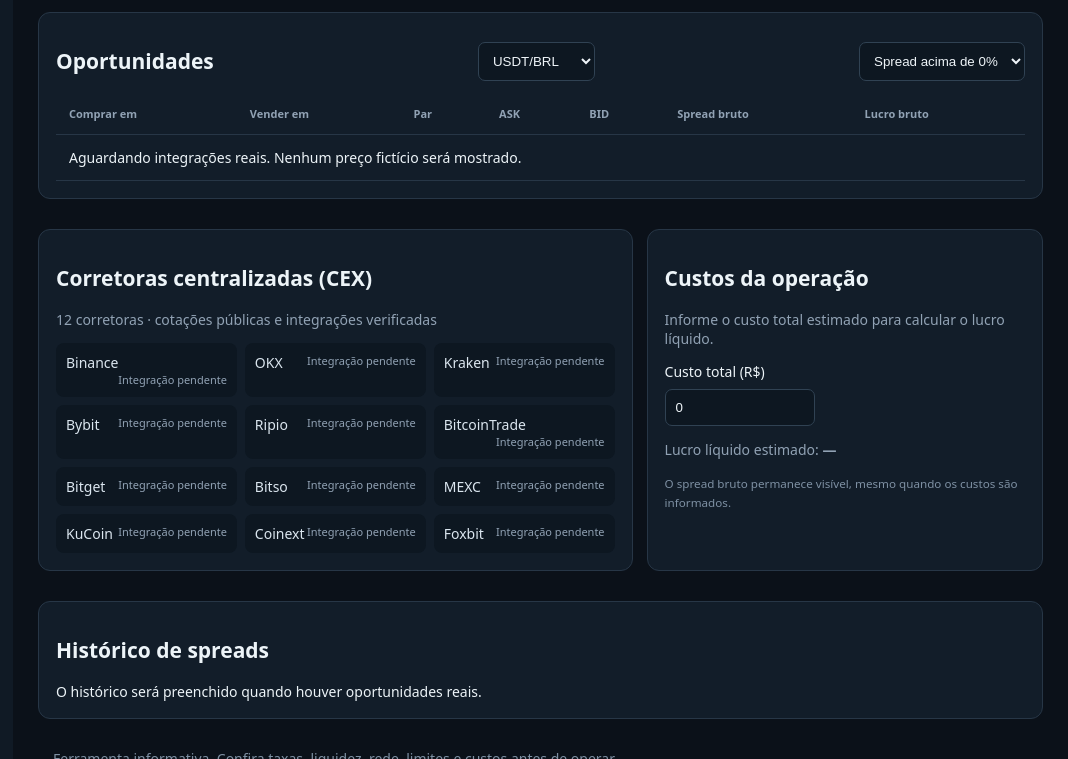
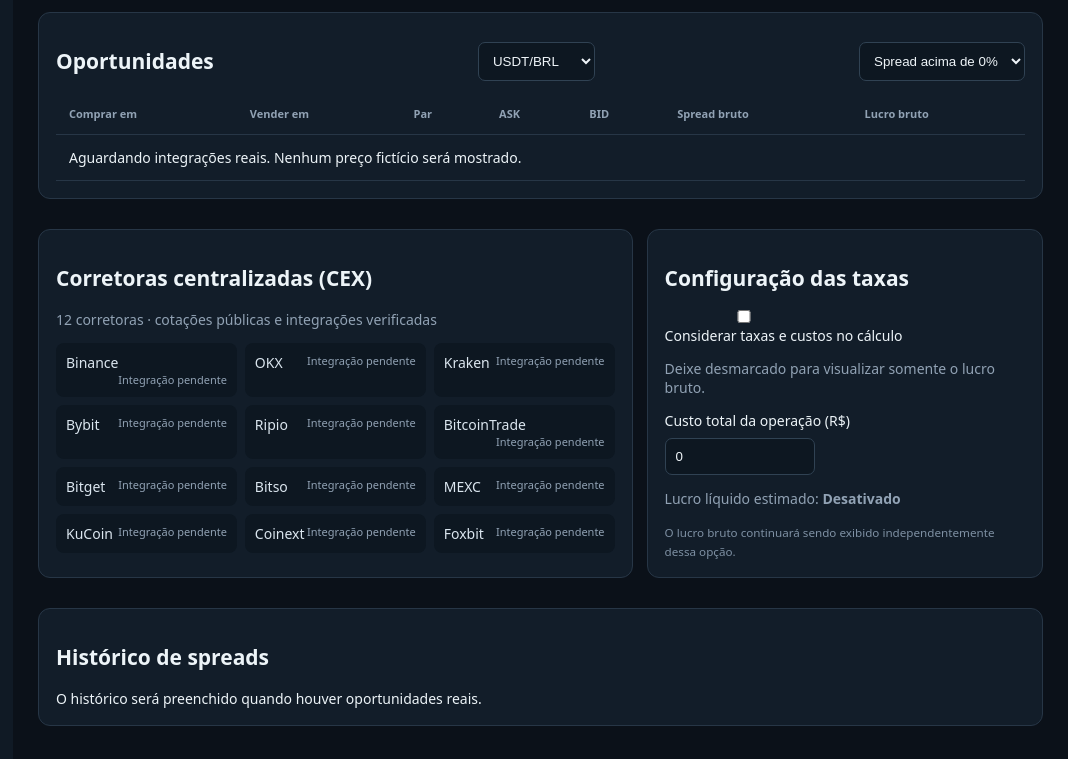
Before and after one commit to juniortraderob-dotcom/usdt-radar-pro, a plain HTML site: page index.html in a window 1280 px wide. Shown: the part 459-1218 px from the top of the page, without its empty margins (212-1280 px from the left). Drawn offline with Linux system fonts and the light colour scheme; no server answers.

Commit message:
Update index.html

```diff
--- a/index.html
+++ b/index.html
@@ -120,20 +120,26 @@
       </section>
 
       <section class="panel" id="settings">
-        <h2>Custos da operação</h2>
-        <p>Informe o custo total estimado para calcular o lucro líquido.</p>
+  <h2>Configuração das taxas</h2>
 
-        <label>
-          Custo total (R$)
-          <input id="cost" type="number" min="0" step="0.01" value="0">
-        </label>
+  <label>
+    <input id="includeCosts" type="checkbox">
+    Considerar taxas e custos no cálculo
+  </label>
 
-        <p>Lucro líquido estimado: <b id="net">—</b></p>
+  <p>Deixe desmarcado para visualizar somente o lucro bruto.</p>
 
-        <small>
-          O spread bruto permanece visível, mesmo quando os custos são informados.
-        </small>
-      </section>
+  <label>
+    Custo total da operação (R$)
+    <input id="cost" type="number" min="0" step="0.01" value="0" disabled>
+  </label>
+
+  <p>Lucro líquido estimado: <b id="net">Desativado</b></p>
+
+  <small>
+    O lucro bruto continuará sendo exibido independentemente dessa opção.
+  </small>
+</section>
     </div>
 
     <section class="panel">
```
